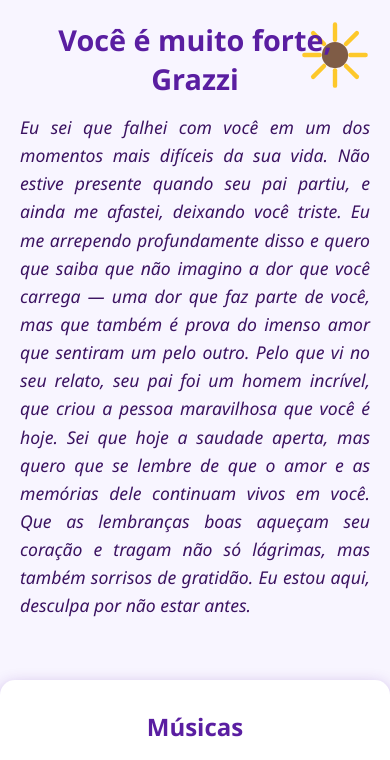
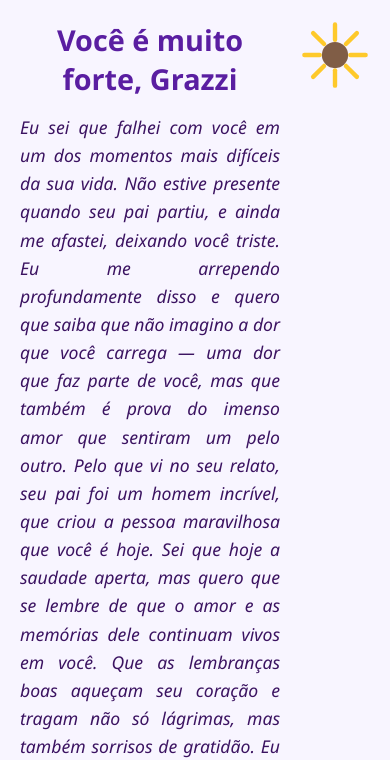
Before and after one commit to Lhayla-Shamy1/Girassol, a plain HTML site: page index.html in a window 390 px wide. Shown: the top 760 px of the page. Drawn offline with Linux system fonts and the light colour scheme; grey boxes are pictures that could not be loaded.

Commit message:
Update index.html

```diff
--- a/index.html
+++ b/index.html
@@ -33,15 +33,16 @@
             padding-bottom: 80px; /* espaço para rodapé */
         }
 
-        /* Girassol topo */
+        /* Girassol topo fixo */
         .sunflower-top {
-            position: absolute;
+            position: fixed;
             top: 20px;
             right: 20px;
             width: 100px;
             height: 100px;
             opacity: 0.85;
             pointer-events: none;
+            z-index: 10;
         }
 
         /* Girassol rodapé */
@@ -53,6 +54,11 @@
             height: 60px;
             opacity: 0.7;
             pointer-events: none;
+        }
+
+        /* Espaço para girassol no topo */
+        .main-content {
+            padding-right: 140px; /* distância para o girassol */
         }
 
         /* Cabeçalho */
@@ -167,11 +173,15 @@
                 width: 40px;
                 height: 40px;
             }
+
+            .main-content {
+                padding-right: 90px; /* menos espaço em telas menores */
+            }
         }
     </style>
 </head>
 <body>
-    <!-- Girassol topo -->
+    <!-- Girassol topo fixo -->
     <svg class="sunflower-top" viewBox="0 0 64 64" fill="none" xmlns="http://www.w3.org/2000/svg" aria-hidden="true" focusable="false">
         <circle cx="32" cy="32" r="12" fill="var(--sunflower-brown)"/>
         <!-- pétalas -->
```
